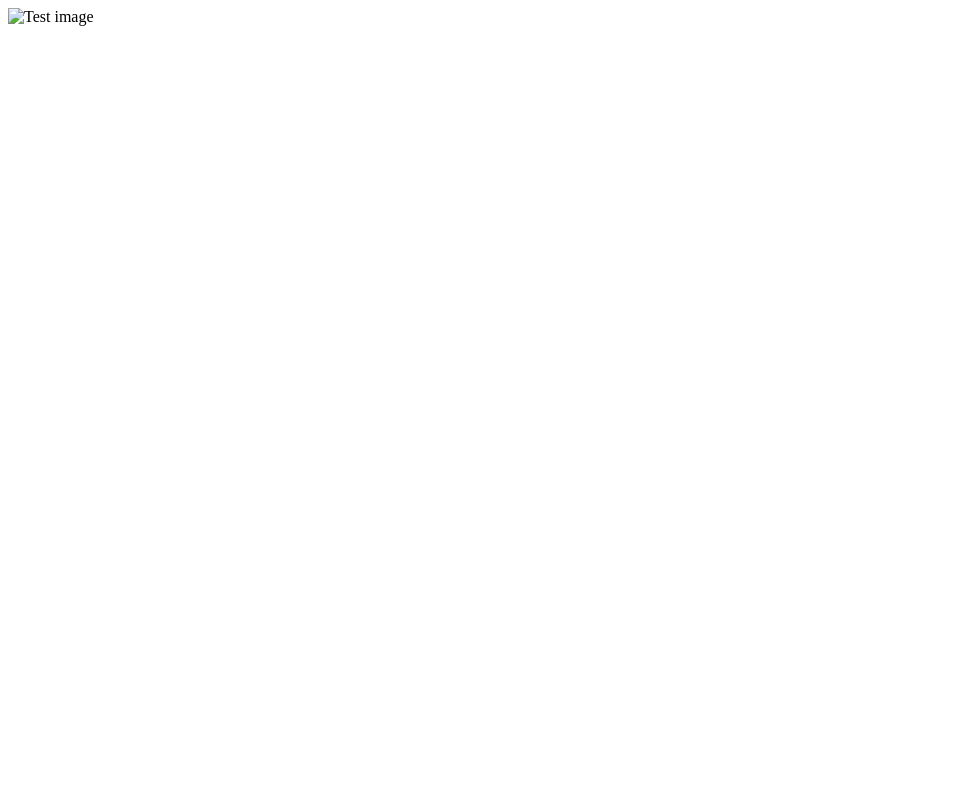
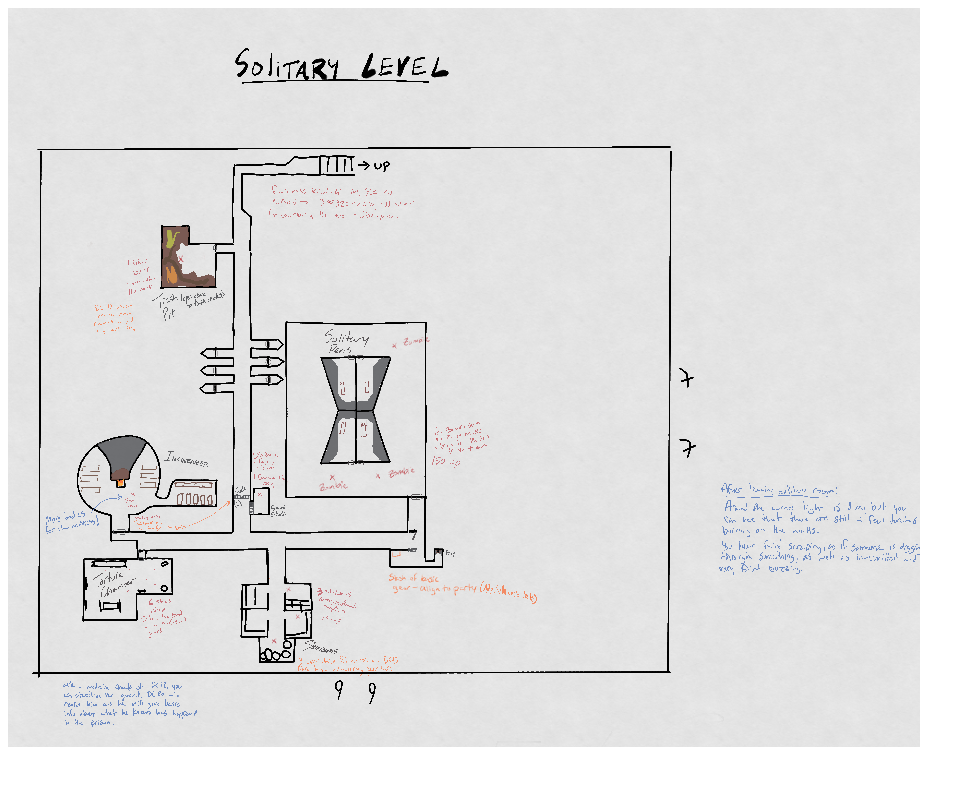
Before and after one commit to Ajd760/webdev1, a plain HTML site: page index.html in a window 1280 px wide. Shown: the whole page, without its empty margins (0-975 px from the left). Drawn offline with Linux system fonts and the light colour scheme.

Commit message:
fixed image filepath

```diff
--- a/index.html
+++ b/index.html
@@ -5,6 +5,6 @@
         <title>My test page</title>
     </head>
     <body>
-        <img src="" alt="Test image">
+        <img src="images/Murkfallow Prison solitary level.png" alt="Test image">
     </body>
 </html>
```
